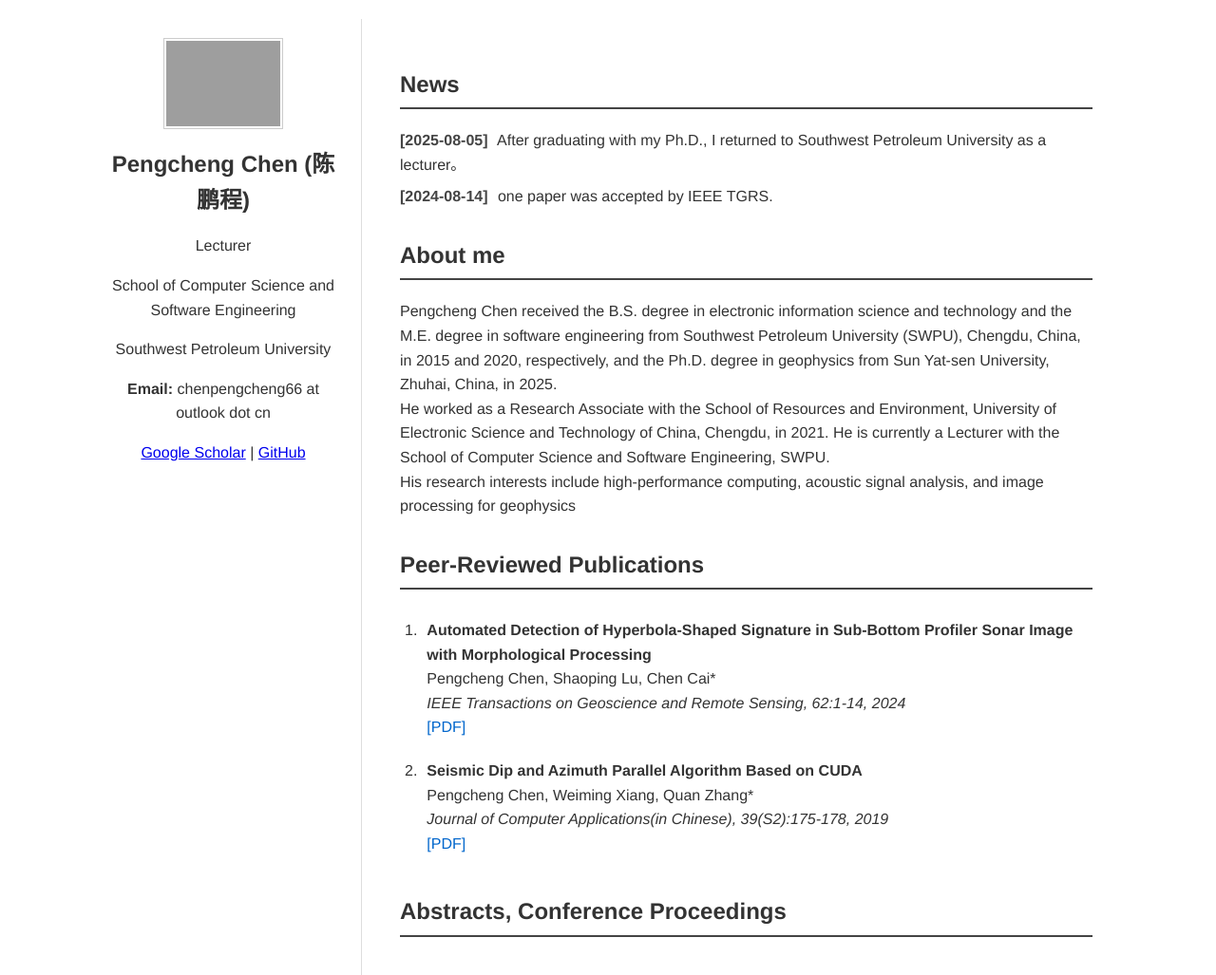
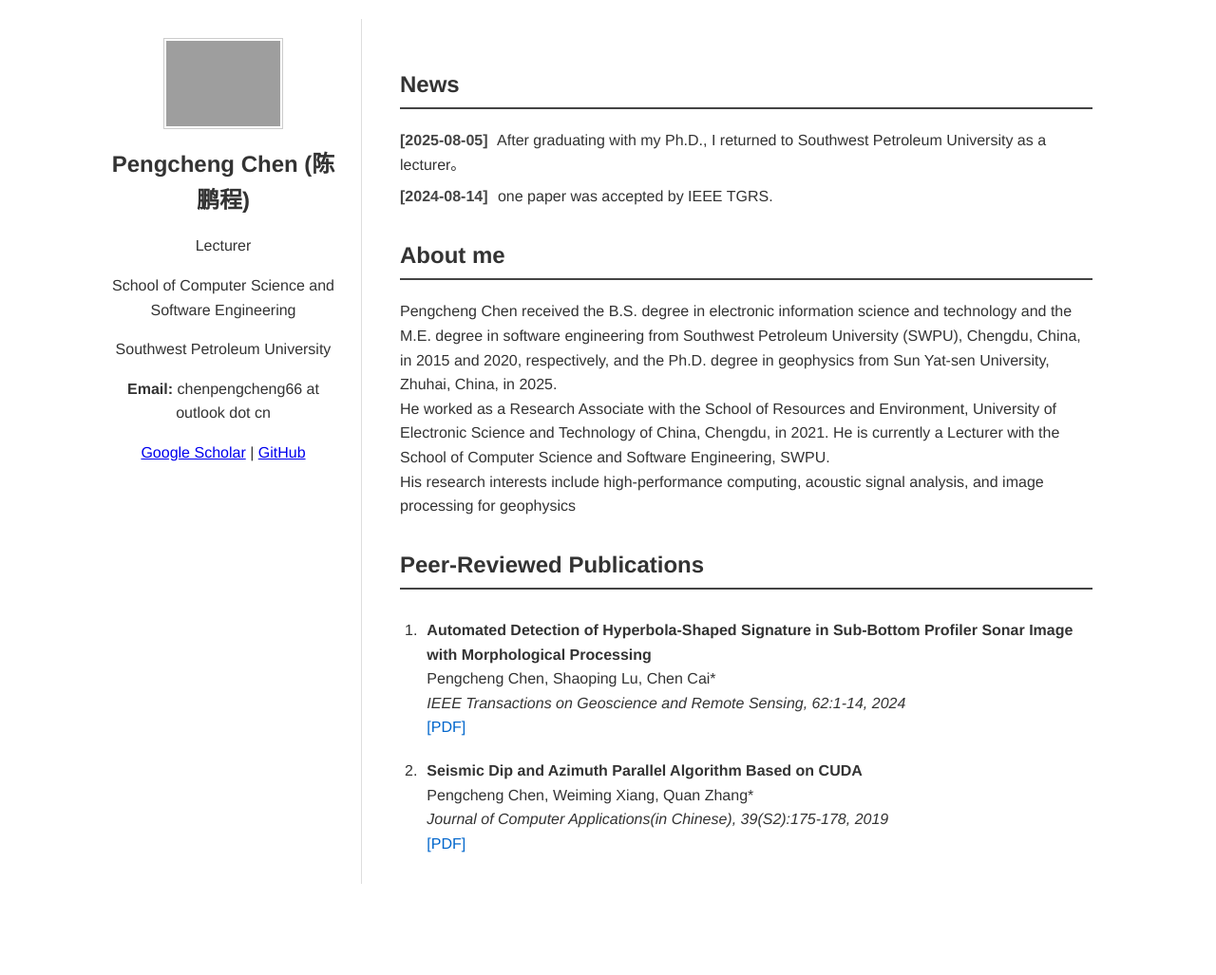
Before and after one commit to chenpengcheng66/chenpengcheng66.github.io, a plain HTML site: page index.html in a window 1280 px wide. Shown: the whole page at 95% size. After the commit the page ends 951 px from the top, so only its background shows below. Drawn offline with Linux system fonts and the light colour scheme; grey boxes are pictures that could not be loaded.

Commit message:
Update index.html

```diff
--- a/index.html
+++ b/index.html
@@ -53,11 +53,6 @@
         <table class="paper-list"></table>
       </section>
 
-      <section>
-        <h2>Abstracts, Conference Proceedings</h2>
-        <table class="paper-list"></table>
-      </section>
-
       <!--
       <section>
         <h2>Project</h2>
```
